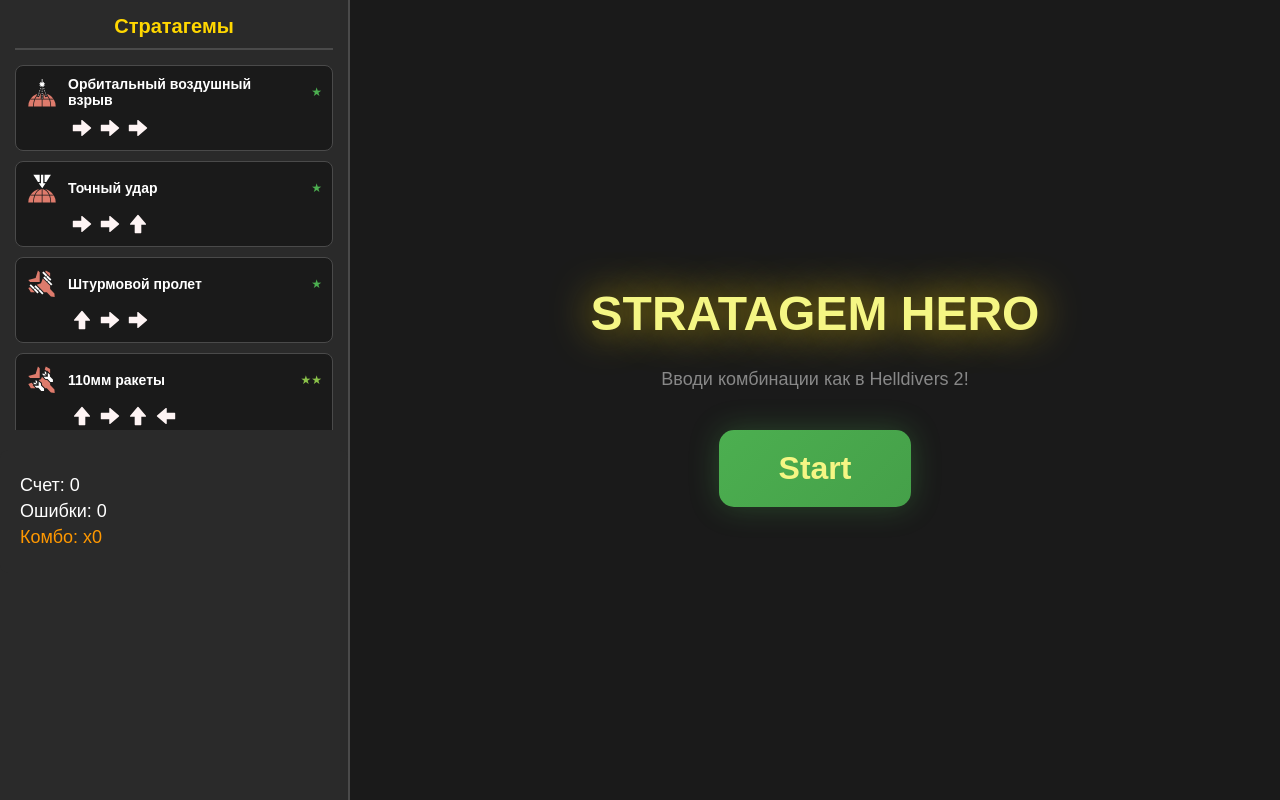
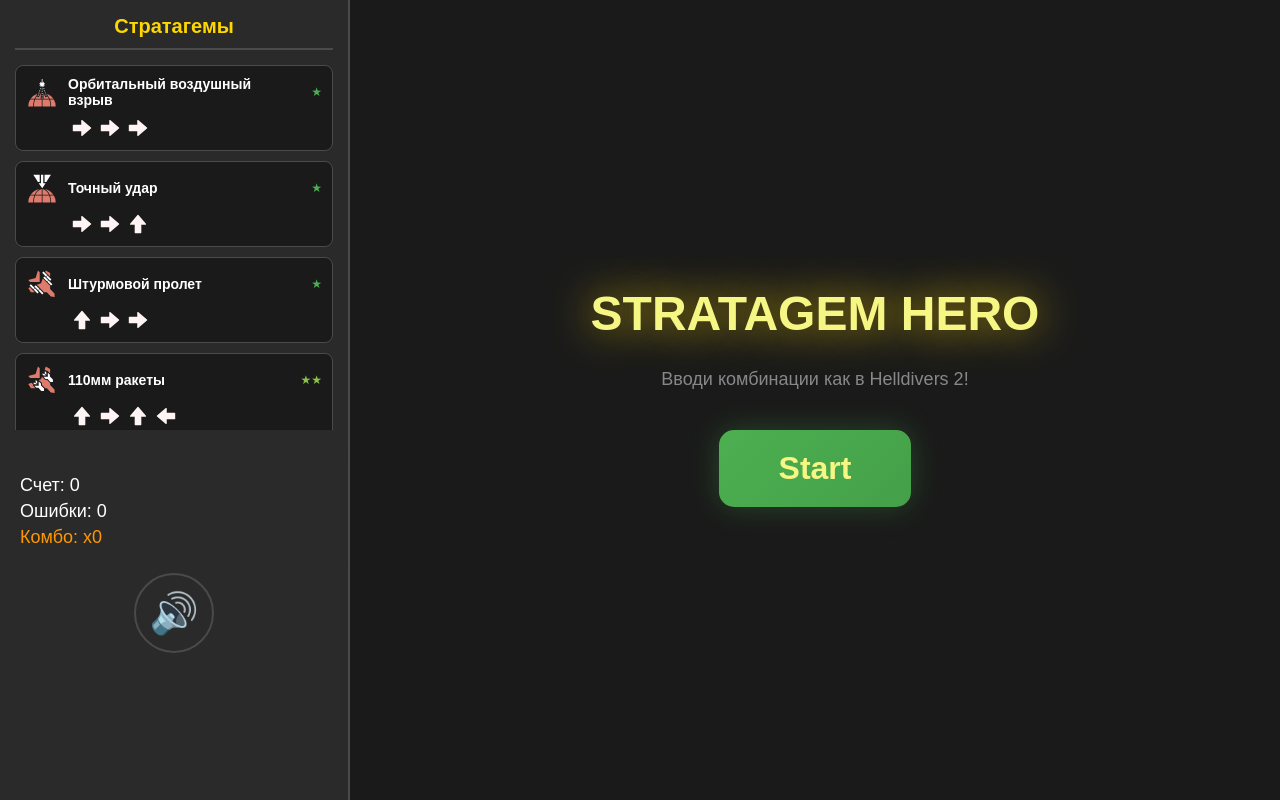
Before and after one commit to Geckonda/Stratagemes-hero, a Vue app in the folder stratagemes-hero/: page / in a window 1280 px wide. Built offline with nearby package versions, Linux system fonts and the light colour scheme; the HTML template or start-up script is replaced by a standard one.

Commit message:
feat(Sound): добавил звуки нажатия и ошибки

```diff
--- a/stratagemes-hero/src/components/game/GameBoard.vue
+++ b/stratagemes-hero/src/components/game/GameBoard.vue
@@ -42,9 +42,11 @@
 import Timer from './Timer.vue'
 import StratagemDisplay from './StratagemDisplay.vue'
 import InputHandler from './InputHandler.vue'
+import { useSound } from '@/composables/soundManager'
 
 const gameStore = useGameStore()
 const stratagemsStore = useStratagemsStore()
+const { playPressSound, playFailSound } = useSound() // Подключаем звуки
 
 onUnmounted(() => {
   gameStore.stopTimer()
@@ -53,6 +55,12 @@
 watch(() => gameStore.gameStatus, (newStatus) => {
   if (newStatus === 'playing') {
     gameStore.startTimer()
+  }
+})
+
+watch(() => gameStore.wrongInput, (newValue) => {
+  if (newValue) {
+    playFailSound() // Играем звук ошибки
   }
 })
 
@@ -68,6 +76,8 @@
   // Не обрабатываем ввод если game over
   if (gameStore.gameStatus === 'gameover') return
 
+  // Играем звук нажатия при каждом вводе
+  playPressSound()
   gameStore.addInput(direction)
 
   if (gameStore.gameStatus === 'success') {
--- /dev/null
+++ b/stratagemes-hero/src/composables/soundManager.js
@@ -0,0 +1,41 @@
+import { ref } from 'vue'
+
+class SoundManager {
+  constructor() {
+    this.soundEnabled = ref(true)
+    this.pressAudio = new Audio('/audio/key-press.mp3')
+    this.failAudio = new Audio('/audio/key-press-fail.mp3')
+
+    this.pressAudio.volume = 0.5
+    this.failAudio.volume = 0.5
+  }
+
+  playPress() {
+    if (!this.soundEnabled.value) return
+    this.pressAudio.currentTime = 0
+    this.pressAudio.play().catch(e => console.log('Audio play failed:', e))
+  }
+
+  playFail() {
+    if (!this.soundEnabled.value) return
+    this.failAudio.currentTime = 0
+    this.failAudio.play().catch(e => console.log('Audio play failed:', e))
+  }
+
+  toggle() {
+    this.soundEnabled.value = !this.soundEnabled.value
+    console.log('Sound enabled:', this.soundEnabled.value)
+  }
+}
+
+// Создаем один экземпляр для всего приложения
+const soundManager = new SoundManager()
+
+export function useSound() {
+  return {
+    soundEnabled: soundManager.soundEnabled,
+    playPressSound: () => soundManager.playPress(),
+    playFailSound: () => soundManager.playFail(),
+    toggleSound: () => soundManager.toggle()
+  }
+}
--- a/stratagemes-hero/src/views/GameView.vue
+++ b/stratagemes-hero/src/views/GameView.vue
@@ -10,6 +10,11 @@
         :mistakes="gameStore.mistakes"
         :combo="gameStore.combo"
       />
+      <div class="sound-control">
+        <button @click="toggleSound" class="sound-button">
+          {{ soundEnabled ? '🔊' : '🔇' }}
+        </button>
+      </div>
     </template>
 
     <template #main>
@@ -42,9 +47,12 @@
 import GameBoard from '@/components/game/GameBoard.vue'
 import StratagemList from '@/components/ui/StratagemList.vue'
 import ScoreBoard from '@/components/ui/ScoreBoard.vue'
+import { useSound } from '@/composables/soundManager'
+
 
 const gameStore = useGameStore()
 const stratagemsStore = useStratagemsStore()
+const { soundEnabled, toggleSound } = useSound()
 
 const startGame = () => {
   const firstStratagem = stratagemsStore.getRandomStratagem()
@@ -135,7 +143,31 @@
   color: #ccc;
   font-size: 16px;
 }
+.sound-control {
+  display: flex;
+  justify-content: center;
+  margin-bottom: 10px;
+}
 
+.sound-button {
+  background: #2a2a2a;
+  border: 2px solid #4a4a4a;
+  color: white;
+  width: 80px;
+  height: 80px;
+  border-radius: 50%;
+  cursor: pointer;
+  font-size: 40px;
+  display: flex;
+  align-items: center;
+  justify-content: center;
+  transition: all 0.2s;
+}
+
+.sound-button:hover {
+  border-color: #ffd700;
+  transform: scale(1.1);
+}
 @keyframes glow {
   0% { text-shadow: 0 0 20px rgba(255, 215, 0, 0.5); }
   50% { text-shadow: 0 0 40px rgba(255, 215, 0, 0.8); }
```
Also changed, not shown: stratagemes-hero/src/composables/useSound.js (added, +40 -0 lines), 2 other files (tests, documents, lock files or other folders).
